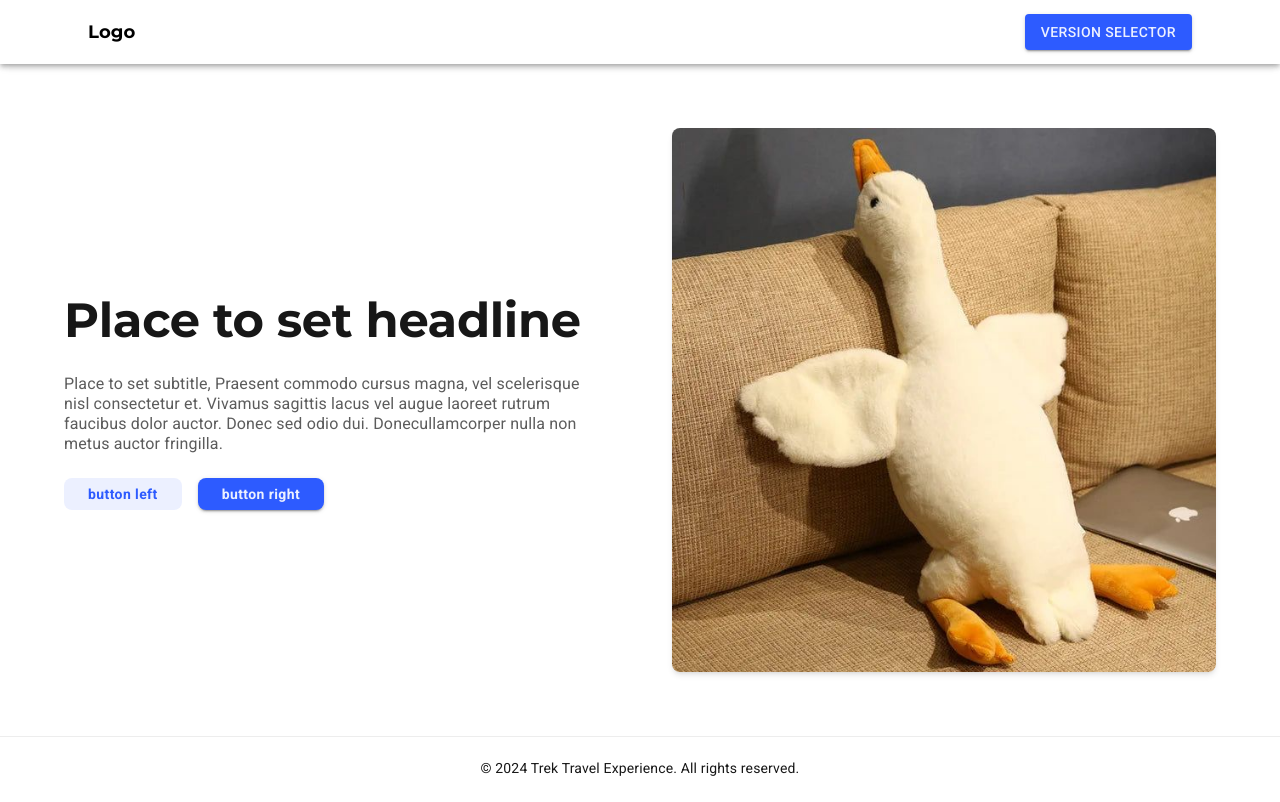
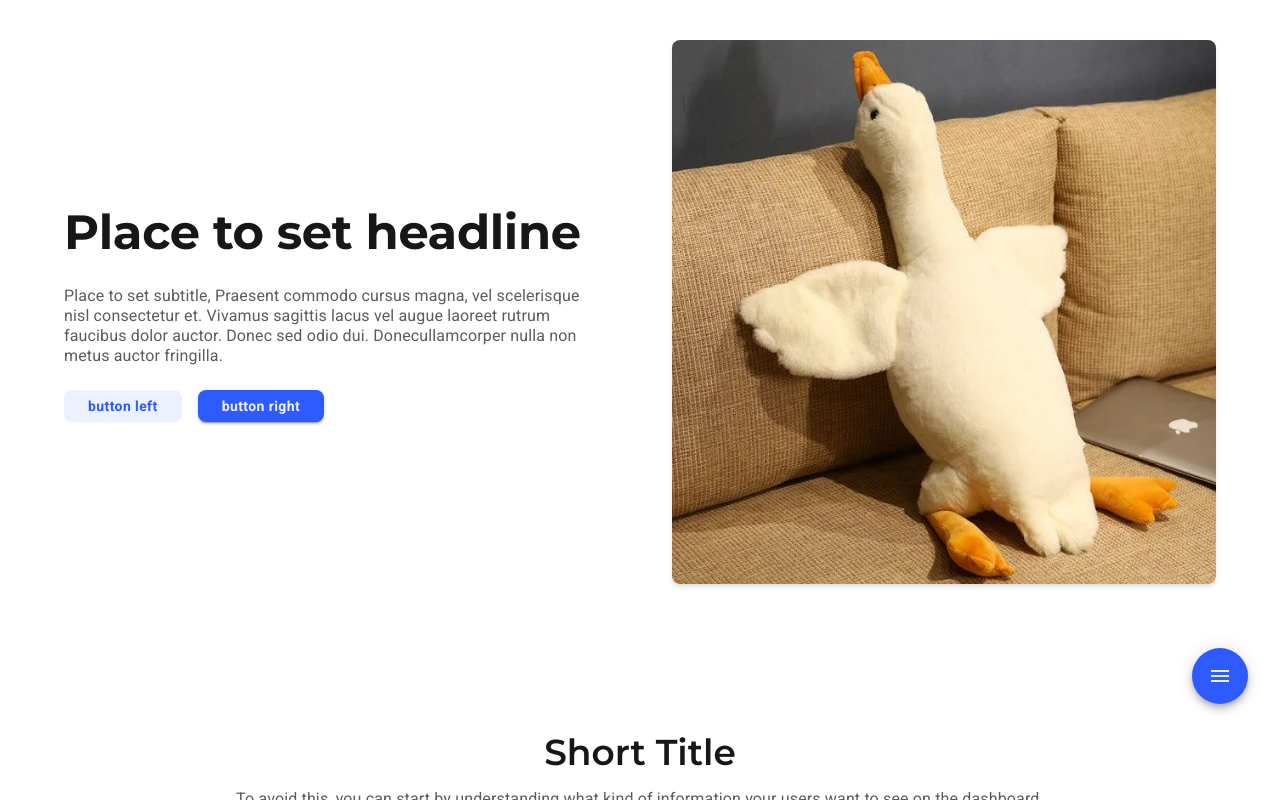
Before and after one commit to Yuki-kykyky/layout-demos, a Next.js app: page / in a window 1280 px wide. Shown: the top 802 px of the page. Built offline with nearby package versions, Linux system fonts and the light colour scheme.

Commit message:
feat: update header, footer

```diff
--- a/app/components/layout-demos/layout1/v1/email-connect.tsx
+++ b/app/components/layout-demos/layout1/v1/email-connect.tsx
@@ -33,7 +33,7 @@ export default function EmailConnect() {
         </Typography>
 
         <Typography
-          variant="h4"
+          variant="h3"
           sx={{
             fontWeight: 700,
             mb: 4,
--- a/app/components/layout-demos/layout1/v1/highlights.tsx
+++ b/app/components/layout-demos/layout1/v1/highlights.tsx
@@ -177,7 +177,7 @@ export default function Highlights() {
 
           {/* Content */}
           <Box sx={{ flex: 1, display: "flex", flexDirection: "column" }}>
-            <Typography variant="subtitle1" sx={{ fontWeight: 600, mb: 1 }}>
+            <Typography variant="subtitle2" sx={{ fontWeight: 600, mb: 1 }}>
               {highlightData.videoSection.title}
             </Typography>
             <Typography
--- a/app/components/layout-demos/layout1/v1/latest-stories.tsx
+++ b/app/components/layout-demos/layout1/v1/latest-stories.tsx
@@ -213,7 +213,7 @@ export default function LatestStories() {
                     {story.category}
                   </Typography>
                   <Typography
-                    variant="subtitle1"
+                    variant="body1"
                     sx={{
                       fontWeight: 600,
                       display: "-webkit-box",
--- a/app/components/ui-lists/color-item.tsx
+++ b/app/components/ui-lists/color-item.tsx
@@ -47,7 +47,7 @@ const ColorItem: React.FC<ColorItemProps> = ({
         }}
       >
         <Typography
-          variant="subtitle1"
+          variant="body1"
           component="div"
           data-layer={colorName.replace(/\s+/g, "")}
           sx={{
--- a/app/page.tsx
+++ b/app/page.tsx
@@ -1,35 +1,20 @@
 "use client";
-import Footer from "@/app/footer";
-import { Box, Button, Menu, MenuItem, ThemeProvider } from "@mui/material";
+import MenuIcon from "@mui/icons-material/Menu";
+import { Box, Fab, Menu, MenuItem, ThemeProvider } from "@mui/material";
 import React, { useState } from "react";
 import "typeface-source-code-pro";
-import Header from "./header";
 
-import { darkTheme, lightTheme } from "./theme";
-import { Version1 } from "./pages/version-page/version1";
-import { Version4 } from "./pages/version-page/version4";
-import { Version3 } from "./pages/version-page/version3";
-import { Version2 } from "./pages/version-page/version2";
+import { Test } from "./pages/test-page/test";
 import { WoopDesignSystem } from "./pages/ui-page/woop-design-system";
-import { Test } from "./pages/test-page/test";
+import { ExperimentVersions } from "./pages/version-page/experiment-versions";
+import { lightTheme, darkTheme } from "./theme";
+import { useThemeStore } from "./store/theme-store";
 
 export default function Home() {
   const versionMap = {
     v1: {
-      label: "image",
-      content: <Version1 />,
-    },
-    v2: {
-      label: "image + code",
-      content: <Version2 />,
-    },
-    v3: {
-      label: "figma layout + components",
-      content: <Version3 />,
-    },
-    v4: {
-      label: "figma layout + components + json",
-      content: <Version4 />,
+      label: "Experimental Field",
+      content: <ExperimentVersions />,
     },
     v5: {
       label: "woop design system generation",
@@ -41,9 +26,9 @@ export default function Home() {
     },
   };
 
-  const [isDarkMode, setIsDarkMode] = useState(false);
   const [version, setVersion] = useState("v6");
   const [anchorEl, setAnchorEl] = useState<null | HTMLElement>(null);
+  const isDarkMode = useThemeStore((state) => state.isDarkMode);
 
   const handleClick = (event: React.MouseEvent<HTMLElement>) => {
     setAnchorEl(event.currentTarget);
@@ -54,35 +39,52 @@ export default function Home() {
     setAnchorEl(null);
   };
 
-  const toggleTheme = () => {
-    setIsDarkMode((prev) => !prev);
-  };
-
   return (
     <ThemeProvider theme={isDarkMode ? darkTheme : lightTheme}>
       <Box
         sx={{
           width: "100%",
-          minHeight: "100vh",
+          height: "100vh",
           display: "flex",
           flexDirection: "column",
           bgcolor: (theme) => theme.palette.background.default,
+          position: "relative",
+          overflowY: "auto",
         }}
       >
-        <Header
-          slot={
-            <>
-              <Button variant="contained" onClick={handleClick}>
-                version selector
-              </Button>
-              {version === "v5" && (
-                <Button variant="contained" onClick={toggleTheme}>
-                  {isDarkMode ? "Switch to Light Mode" : "Switch to Dark Mode"}
-                </Button>
-              )}
+        <Box
+          component="main"
+          sx={{
+            flex: 1,
+            display: "flex",
+            flexDirection: "column",
+            overflowY: "auto",
+          }}
+        >
+          {versionMap[version as keyof typeof versionMap].content}
+        </Box>
+        <Fab
+          color="primary"
+          sx={{
+            position: "fixed",
+            bottom: 96,
+            right: 32,
+          }}
+          onClick={handleClick}
+        >
+          <MenuIcon />
+        </Fab>
         <Menu
           anchorEl={anchorEl}
           open={Boolean(anchorEl)}
+          anchorOrigin={{
+            vertical: "top",
+            horizontal: "left",
+          }}
+          transformOrigin={{
+            vertical: "bottom",
+            horizontal: "right",
+          }}
           onClose={() => handleClose(version)}
         >
           {Object.keys(versionMap).map((key) => (
@@ -91,13 +93,6 @@ export default function Home() {
             </MenuItem>
           ))}
         </Menu>
-            </>
-          }
-        />
-        <main className="flex-1 flex flex-col my-16 py-6">
-          {versionMap[version as keyof typeof versionMap].content}
-        </main>
-        <Footer />
       </Box>
     </ThemeProvider>
   );
--- a/app/pages/ui-page/woop-design-system.tsx
+++ b/app/pages/ui-page/woop-design-system.tsx
@@ -18,7 +18,7 @@ import {
   SwitchList,
   TabList,
   TextFieldList,
-} from "@/app/components/ui-lists";
+} from "@/app/components/ui-lists/index";
 import ExpandMoreIcon from "@mui/icons-material/ExpandMore";
 import FiberSmartRecordIcon from "@mui/icons-material/FiberSmartRecord";
 import InterestsIcon from "@mui/icons-material/Interests";
@@ -36,10 +36,13 @@ import {
   ListItemText,
   Stack,
   Theme,
-  Toolbar,
   Typography,
 } from "@mui/material";
 import React, { useState } from "react";
+import Brightness4Icon from "@mui/icons-material/Brightness4";
+import Brightness7Icon from "@mui/icons-material/Brightness7";
+import { useThemeStore } from "@/app/store/theme-store";
+import { BtnType, WoopBtn } from "@/app/common/woop-ui";
 
 enum Level {
   ATOM = "atom",
@@ -49,6 +52,7 @@ enum Level {
 
 export function WoopDesignSystem() {
   const [selectedLevel, setSelectedLevel] = useState<Level>(Level.ATOM);
+  const { isDarkMode, toggleTheme } = useThemeStore();
   const levels = Object.values(Level);
   const accordionItems = [
     {
@@ -195,14 +199,26 @@ export function WoopDesignSystem() {
         sx={{
           width: 240,
           flexShrink: 0,
+          position: "relative",
           [`& .MuiDrawer-paper`]: {
             width: 240,
             boxSizing: "border-box",
           },
         }}
       >
-        <Toolbar />
-        <Box sx={{ overflow: "auto" }}>
+        <WoopBtn
+          buttonText={isDarkMode ? "Switch Light" : "Switch Dark"}
+          onClick={toggleTheme}
+          type={BtnType.Text}
+          startIcon={isDarkMode ? <Brightness7Icon /> : <Brightness4Icon />}
+          sx={{
+            mx: 2,
+            mb: 2,
+            position: "absolute",
+            bottom: 0,
+          }}
+        />
+        <Box sx={{ overflow: "auto", pt: 4 }}>
           <List>
             {levels.map((level) => (
               <ListItem key={level} disablePadding>
@@ -222,7 +238,7 @@ export function WoopDesignSystem() {
       </Drawer>
       <Stack
         sx={{
-          px: 4,
+          p: 4,
         }}
         direction="row"
         gap={2}
--- /dev/null
+++ b/app/pages/version-page/experiment-versions.tsx
@@ -0,0 +1,70 @@
+import Header from "@/app/header";
+import Footer from "@/app/footer";
+import { Button, Box, Menu, MenuItem } from "@mui/material";
+import { Version1 } from "./version1";
+import { Version2 } from "./version2";
+import { Version3 } from "./version3";
+import { Version4 } from "./version4";
+import React, { useState } from "react";
+
+export const ExperimentVersions = () => {
+  const versionMap = {
+    v1: {
+      label: "image",
+      content: <Version1 />,
+    },
+    v2: {
+      label: "image + code",
+      content: <Version2 />,
+    },
+    v3: {
+      label: "figma layout + components",
+      content: <Version3 />,
+    },
+    v4: {
+      label: "figma layout + components + json",
+      content: <Version4 />,
+    },
+  };
+
+  const [version, setVersion] = useState("v1");
+  const [anchorEl, setAnchorEl] = useState<null | HTMLElement>(null);
+
+  const handleClick = (event: React.MouseEvent<HTMLElement>) => {
+    setAnchorEl(event.currentTarget);
+  };
+
+  const handleClose = (version: string) => {
+    setVersion(version);
+    setAnchorEl(null);
+  };
+
+  return (
+    <Box>
+      <Header
+        slot={
+          <>
+            <Button variant="contained" onClick={handleClick}>
+              version selector
+            </Button>
+            <Menu
+              anchorEl={anchorEl}
+              open={Boolean(anchorEl)}
+              onClose={() => handleClose(version)}
+            >
+              {Object.keys(versionMap).map((key) => (
+                <MenuItem key={key} onClick={() => handleClose(key)}>
+                  {versionMap[key as keyof typeof versionMap].label}
+                </MenuItem>
+              ))}
+            </Menu>
+          </>
+        }
+      />
+      <main className="flex-1 flex flex-col my-16 py-6">
+        {versionMap[version as keyof typeof versionMap].content}
+      </main>
+      <Footer />
+    </Box>
+  );
+};
--- /dev/null
+++ b/app/store/theme-store.ts
@@ -0,0 +1,11 @@
+import { create } from "zustand";
+
+interface ThemeState {
+  isDarkMode: boolean;
+  toggleTheme: () => void;
+}
+
+export const useThemeStore = create<ThemeState>((set) => ({
+  isDarkMode: false,
+  toggleTheme: () => set((state) => ({ isDarkMode: !state.isDarkMode })),
+}));
--- a/package.json
+++ b/package.json
@@ -18,7 +18,8 @@
     "react": "^19.0.0",
     "react-dom": "^19.0.0",
     "react-switch": "^7.1.0",
-    "typeface-source-code-pro": "^1.1.13"
+    "typeface-source-code-pro": "^1.1.13",
+    "zustand": "^5.0.3"
   },
   "devDependencies": {
     "@commitlint/cli": "^19.7.1",
```
Also changed, not shown: 1 other file (tests, documents, lock files or other folders). Lines whose indentation alone changed are shown as unchanged.
